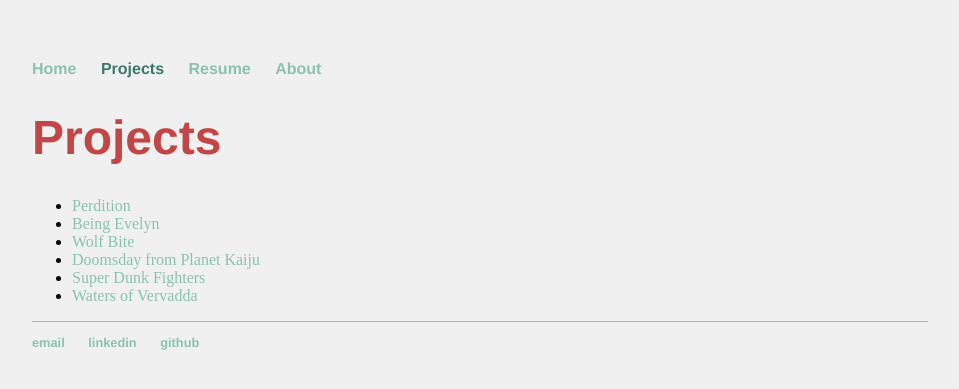
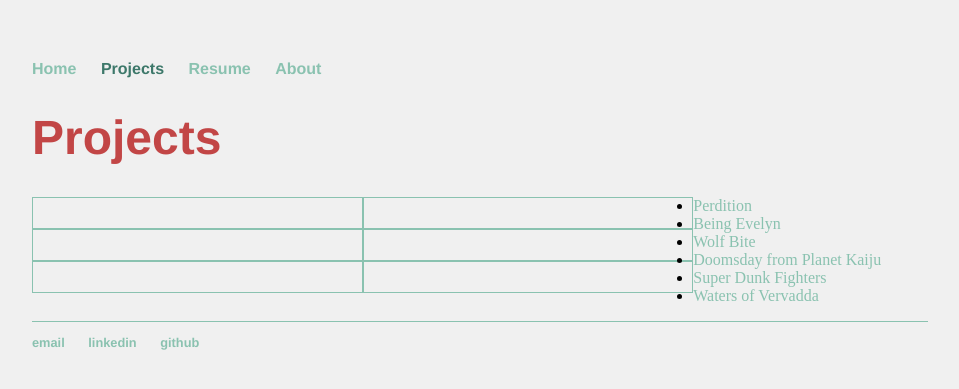
Before and after one commit to digigrant/digigrant.github.io, a Jekyll site: the page built from projects.html, in a window 1280 px wide. Shown: the top 389 px of the page, without its empty margins (160-1119 px from the left). Built offline with Jekyll 4.4.1, drawn with Linux system fonts in a browser that asks for light colours.

Commit message:
Update main.scss

```diff
--- a/_sass/main.scss
+++ b/_sass/main.scss
@@ -66,3 +66,11 @@ ul.specs
     margin: 0;
     padding: 0;
 }
+
+.col
+{
+    width: 33.33%;
+    float: left;
+    padding: 15px;
+    border: 1px solid $color5;
+}
```
